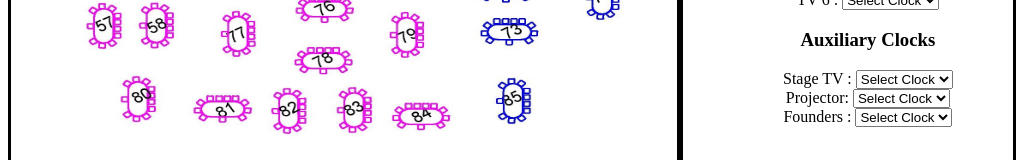
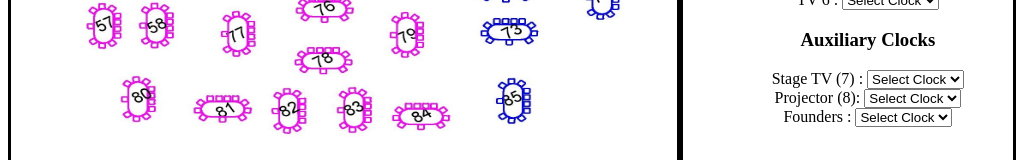
Before and after one commit to nickpetty/WSOP-AV-Control-System, an Electron app: page frontend/src/index.html in a window 1024 px wide. Shown: the part 380-540 px from the top of the page. Drawn offline with Linux system fonts and the light colour scheme.

Commit message:
numbering

```diff
--- a/frontend/src/index.html
+++ b/frontend/src/index.html
@@ -151,7 +151,7 @@
 						</select>
 					</span></li>
 					<h3>Auxiliary Clocks</h3>
-					<li><span id="tvHeader">Stage TV :
+					<li><span id="tvHeader">Stage TV (7) :
 						<select id="sourceSelection007" onchange="changeSource('007')">
 							<option style="display:none;">Select Clock</option>
 							<option value="001">Clock 1</option>
@@ -166,7 +166,7 @@
 						</select>
 					</span></li>
 
-					<li><span id="tvHeader">Projector:
+					<li><span id="tvHeader">Projector (8):
 						<select id="sourceSelection008" onchange="changeSource('008')">
 							<option style="display:none;">Select Clock</option>
 							<option value="001">Clock 1</option>
```
